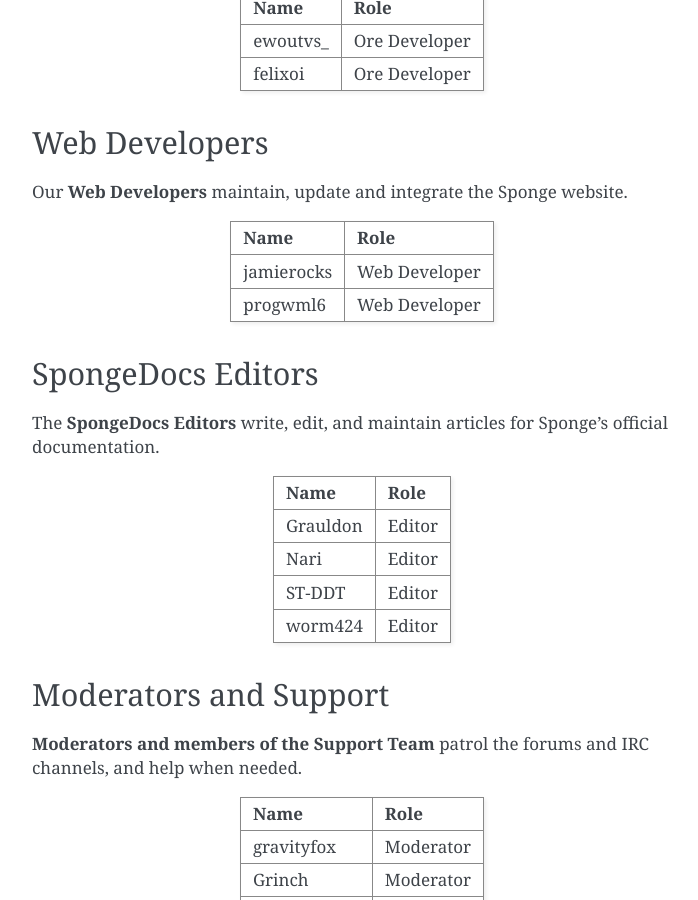
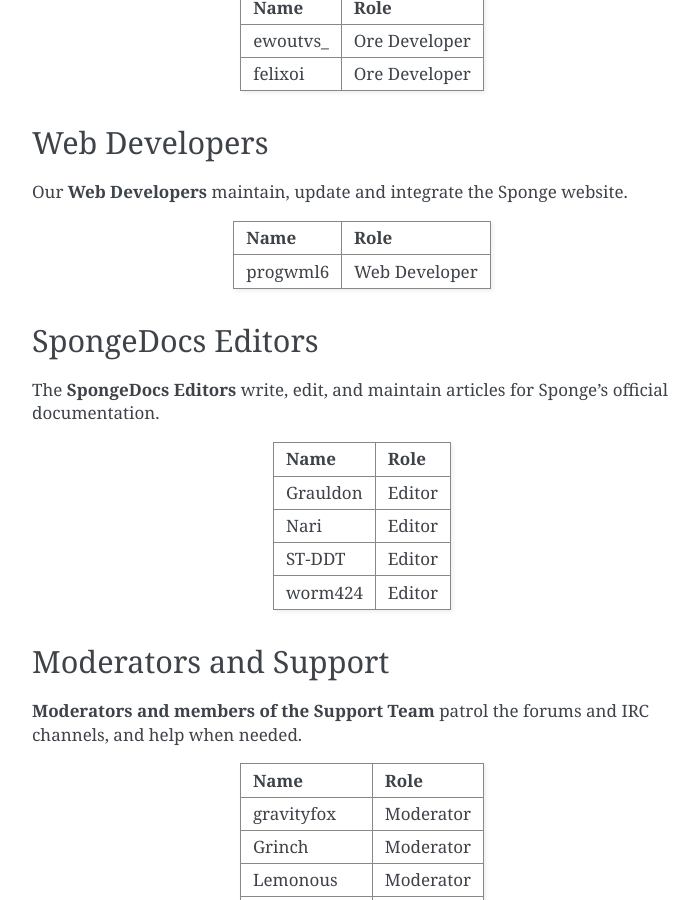
Before and after one commit to SpongePowered/SpongeDocs, a Sphinx documentation site: the page built from source/about/staff.rst, in a window 1280 px wide and 900 px high, scrolled down 2308 px. Shown: the whole window, without its empty margins (388-1086 px from the left). Built offline with Sphinx 7.4.7, drawn with Linux system fonts in a browser that asks for light colours; pages that are not in the unit, such as notebooks, are missing from menus; some of the changed text lies outside the part shown.

Commit message:
jamierocks is no longer staff

```diff
--- a/source/about/staff.rst
+++ b/source/about/staff.rst
@@ -136,8 +136,6 @@
 +-----------------------------------+------------------------------------+
 | Name                              | Role                               |
 +===================================+====================================+
-| jamierocks                        | Web Developer                      |
-+-----------------------------------+------------------------------------+
 | progwml6                          | Web Developer                      |
 +-----------------------------------+------------------------------------+
 
```
Also changed, not shown: other parts of source/about/staff.rst (+2 -0 lines).
